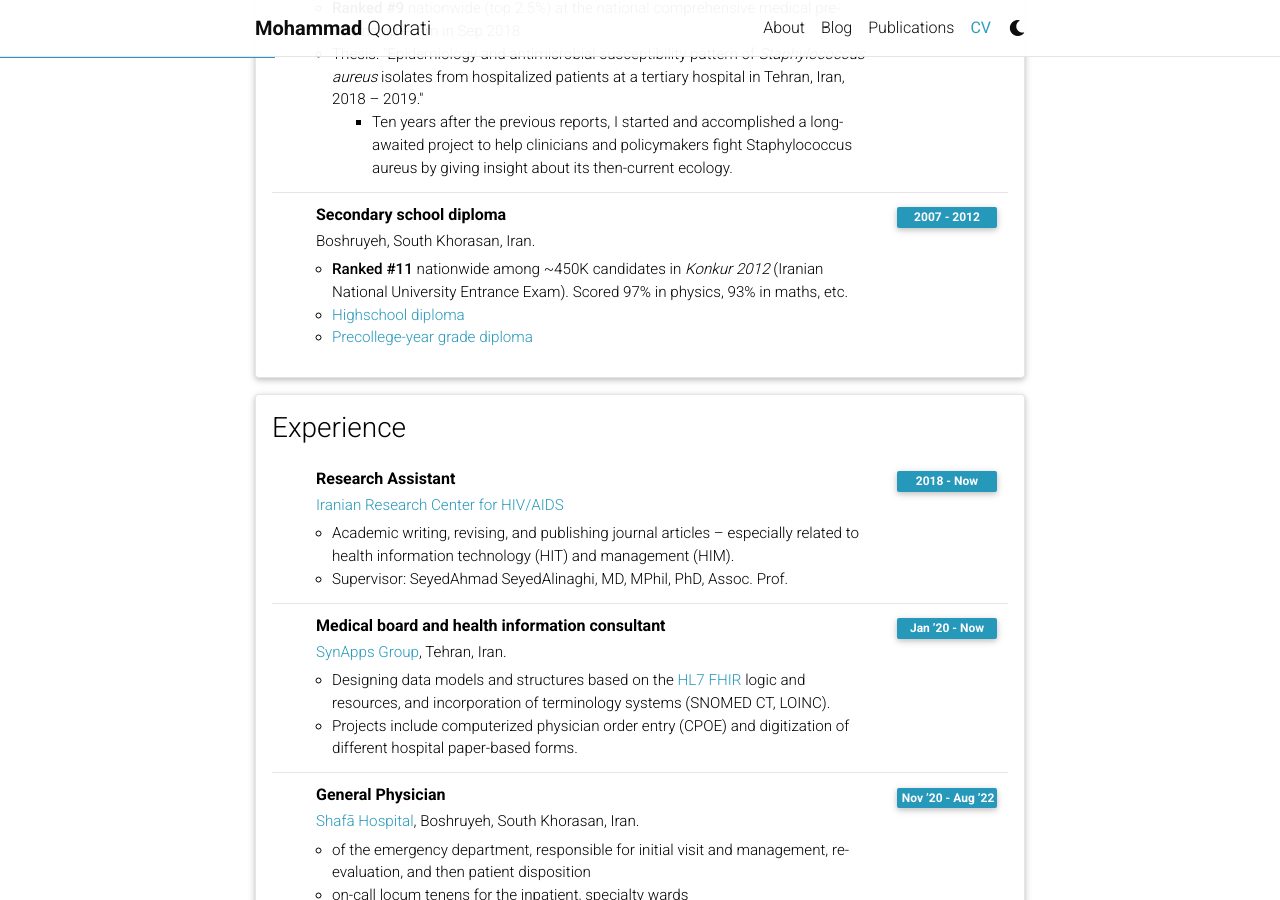
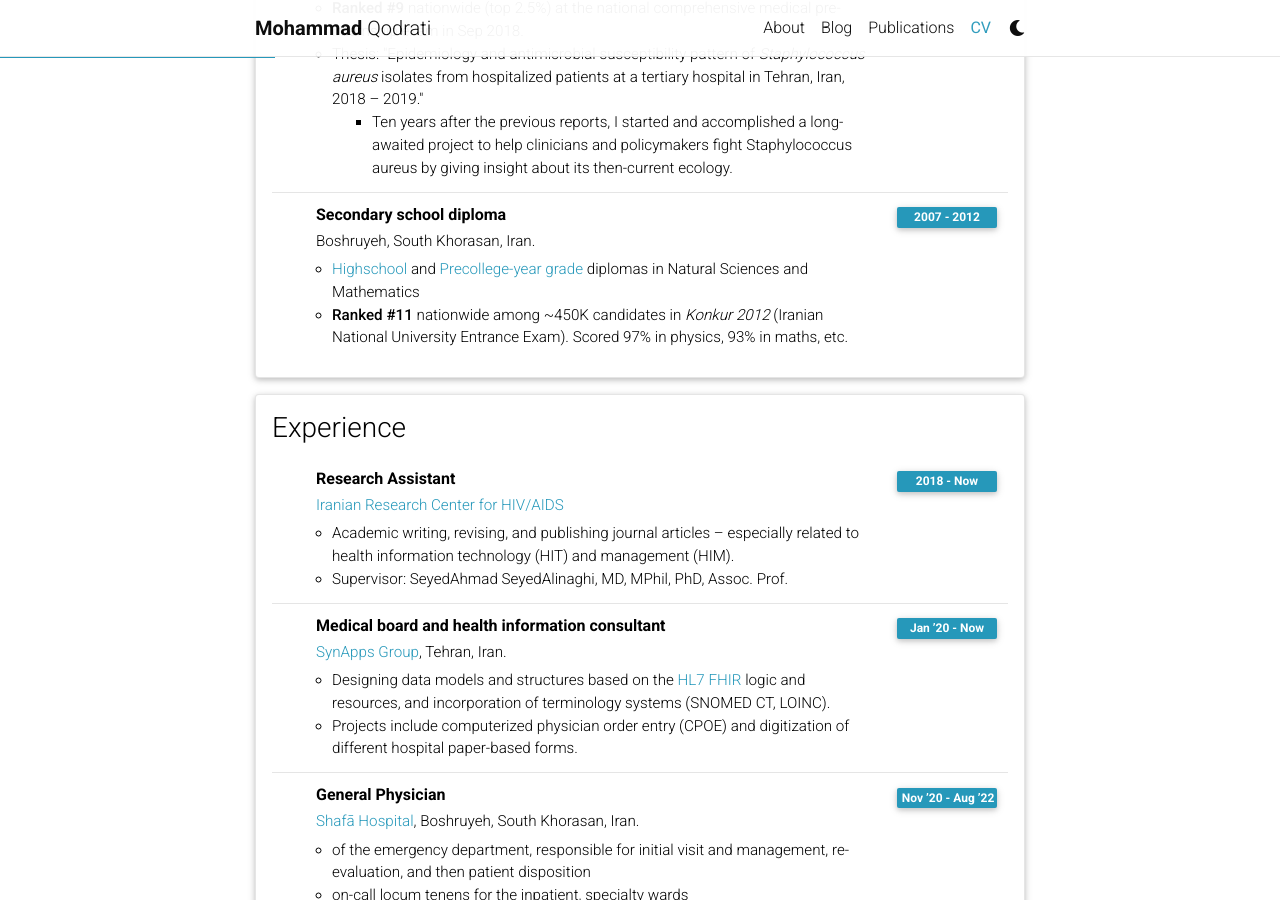
Before and after one commit to qomhmd/qomhmd.github.io, a Jekyll site: the page built from _pages/cv.md, in a window 1280 px wide and 900 px high, scrolled down 601 px. Built offline with Jekyll 4.4.1, drawn with Linux system fonts in a browser that asks for light colours; comment, search, counter and statistics services are not loaded; a style sheet for code colours, icons or effects is not loaded.

Commit message:
Rephrase secondary education degree in CV

```diff
--- a/_data/cv.yml
+++ b/_data/cv.yml
@@ -27,9 +27,8 @@
       institution: Boshruyeh, South Khorasan, Iran.
       year: 2007 - 2012
       description:
+        - <a href="/assets/img/doc/highschool-diploma.JPG" title="Mohammad Qodrati's highschool diploma in Natural Sciences and Mathematics">Highschool</a> and <a href="/assets/img/doc/precollege-year-diploma.JPG" title="Mohammad Qodrati's precollege-year grade diploma in Natural Sciences and Mathematics">Precollege-year grade</a> diplomas in Natural Sciences and Mathematics
         - "<strong>Ranked #11</strong> nationwide among ~450K candidates in <i>Konkur 2012</i> (Iranian National University Entrance Exam). Scored 97% in physics, 93% in maths, etc."
-        - <a href="/assets/img/doc/highschool-diploma.JPG" title="Mohammad Qodrati's highschool diploma in Natural Sciences and Mathematics">Highschool diploma</a>
-        - <a href="/assets/img/doc/precollege-year-diploma.JPG" title="Mohammad Qodrati's precollege-year grede diploma in Natural Sciences and Mathematics">Precollege-year grade diploma</a>
 
 - title: Experience
   type: time_table
```
